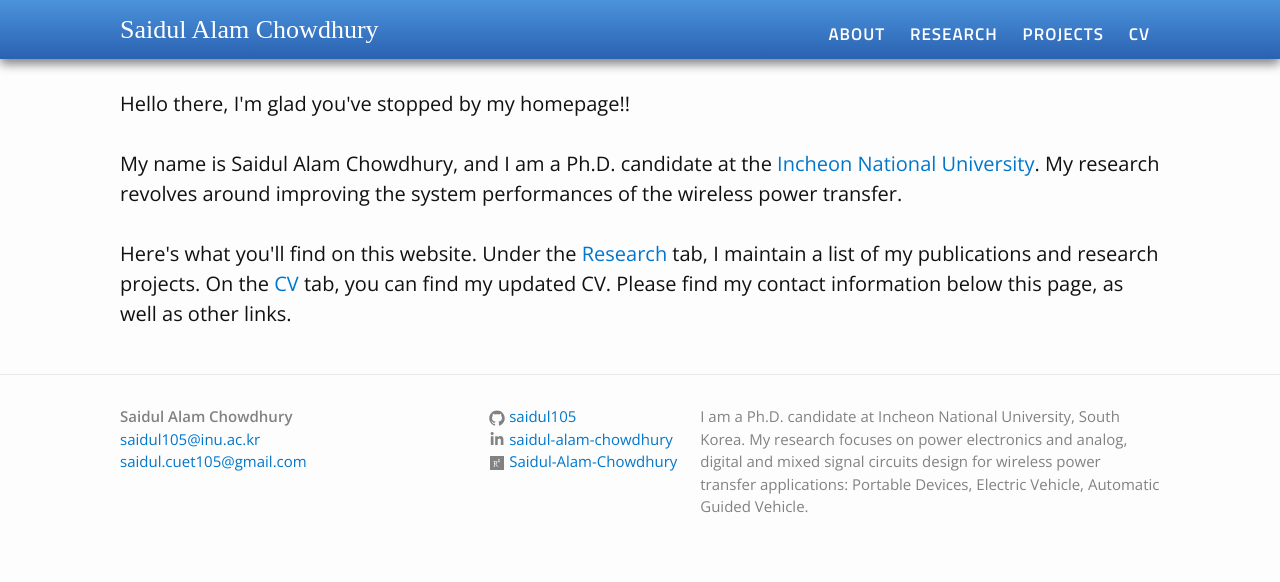
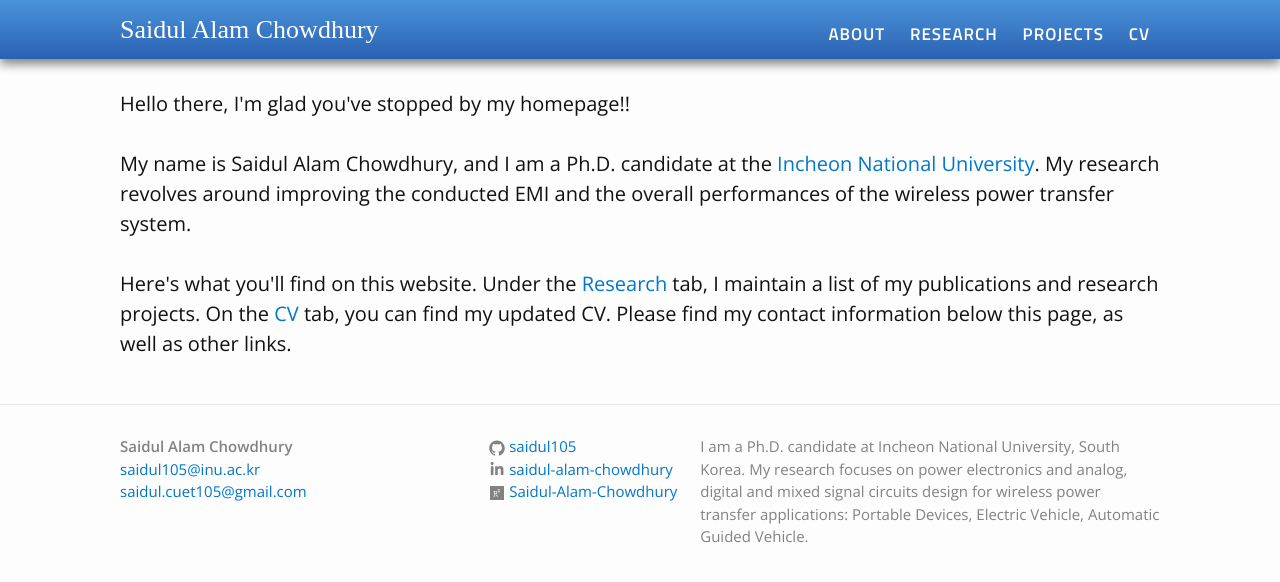
Before and after one commit to saidul105/saidul105.github.io, a Jekyll site: the page built from index.html, in a window 1280 px wide. Shown: the top 582 px of the page. Built offline with Jekyll 4.4.1, drawn with Linux system fonts in a browser that asks for light colours.

Commit message:
Update index.html

```diff
--- a/index.html
+++ b/index.html
@@ -8,7 +8,7 @@ layout: default
 
 <br>
 My name is Saidul Alam Chowdhury, and I am a Ph.D. candidate at the <a href="https://www.inu.ac.kr/mbshome/mbs/inuengl/index.html">Incheon National University</a>.
-My research revolves around improving the system performances of the wireless power transfer.
+My research revolves around improving the conducted EMI and the overall performances of the wireless power transfer system.
 <br>
 
 <br>
```
